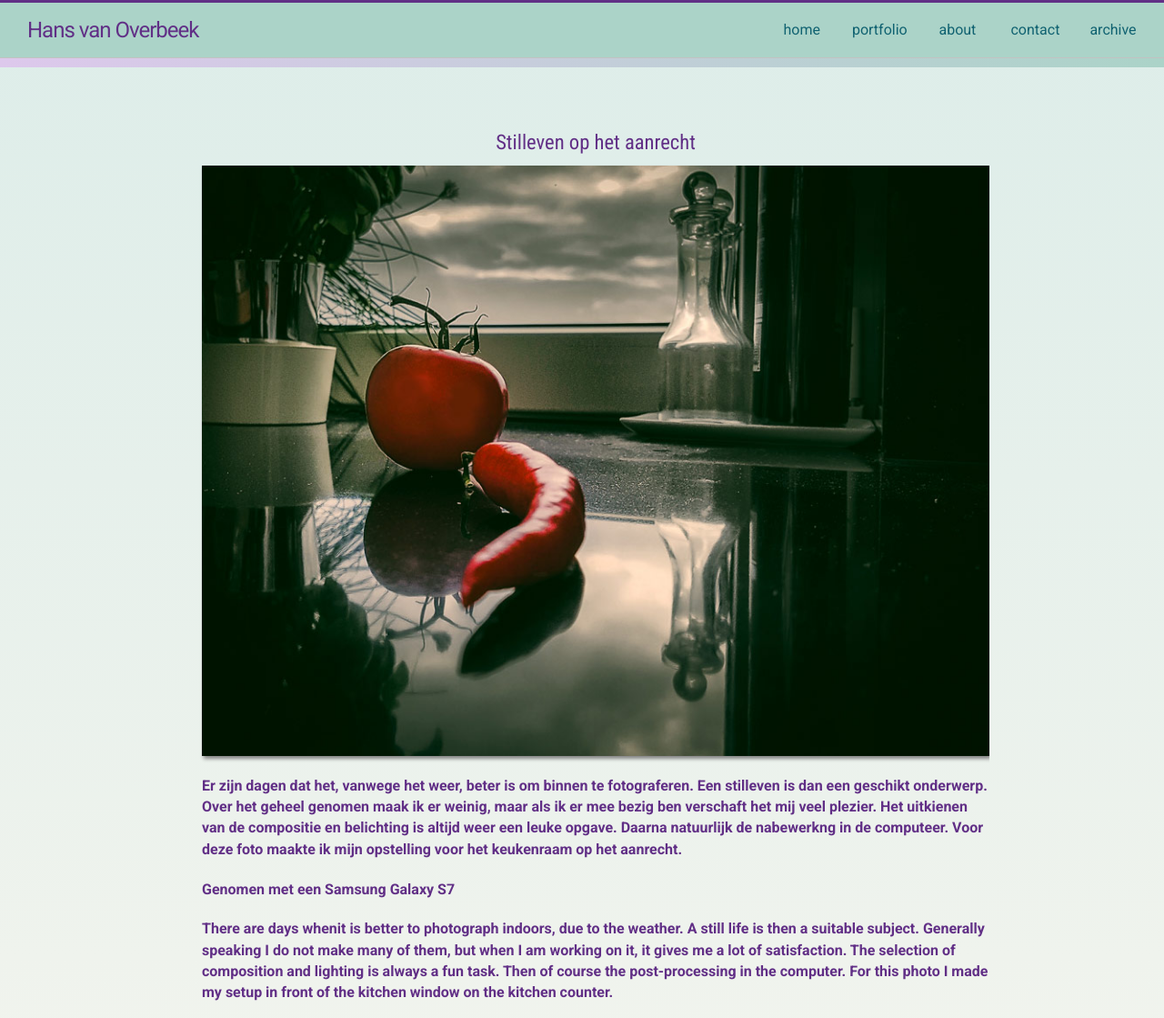
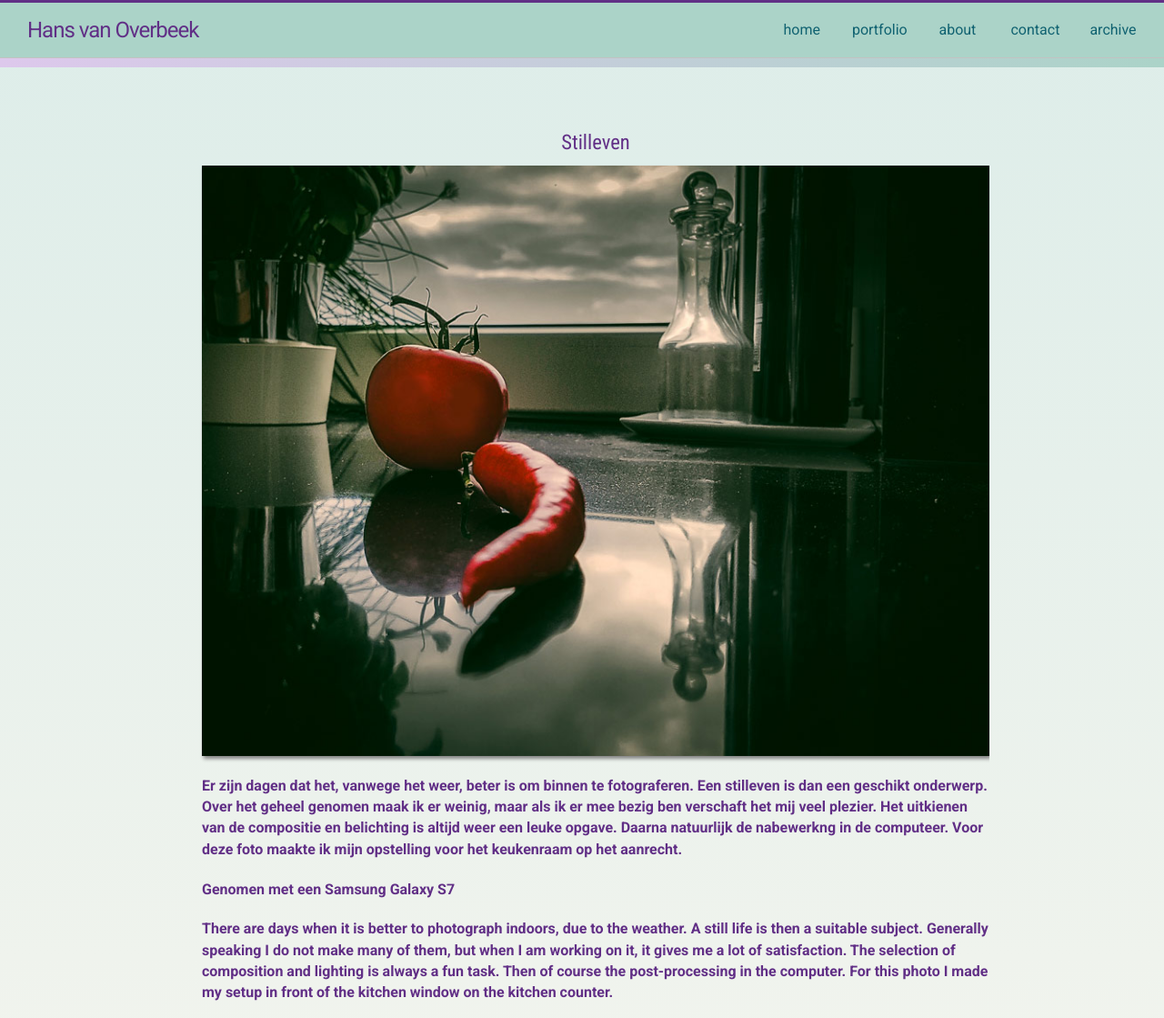
Before and after one commit to hansvanoverbeek/photoblog, a Jekyll site: the page built from _posts/2017-11-26-stilleven.md, in a window 1280 px wide. Shown: the top 1119 px of the page at 91% size. Built offline with Jekyll 4.4.1, drawn with Linux system fonts in a browser that asks for light colours; comment, search, counter and statistics services are not loaded.

Commit message:
hernieuwde versie

```diff
--- a/_posts/2017-11-26-stilleven.md
+++ b/_posts/2017-11-26-stilleven.md
@@ -1,6 +1,6 @@
 ---
 layout: post
-title: Stilleven op het aanrecht
+title: Stilleven
 category: diverse
 ---
 
@@ -10,6 +10,6 @@ Er zijn dagen dat het, vanwege het weer, beter is om binnen te fotograferen. Een
 
 Genomen met een Samsung Galaxy S7
 
-There are days whenit is better to photograph indoors, due to the weather. A still life is then a suitable subject. Generally speaking I do not make many of them, but when I am working on it, it gives me a lot of satisfaction. The selection of composition and lighting is always a fun task. Then of course the post-processing in the computer. For this photo I made my setup in front of the kitchen window on the kitchen counter.
+There are days when it is better to photograph indoors, due to the weather. A still life is then a suitable subject. Generally speaking I do not make many of them, but when I am working on it, it gives me a lot of satisfaction. The selection of composition and lighting is always a fun task. Then of course the post-processing in the computer. For this photo I made my setup in front of the kitchen window on the kitchen counter.
 
 {% include share-page.html %}
--- a/sitemap.xml
+++ b/sitemap.xml
@@ -1,6 +1,5 @@
 <?xml version="1.0" encoding="UTF-8"?>
 <urlset xmlns:xsi="http://www.w3.org/2001/XMLSchema-instance" xsi:schemaLocation="http://www.sitemaps.org/schemas/sitemap/0.9 http://www.sitemaps.org/schemas/sitemap/0.9/sitemap.xsd" xmlns="http://www.sitemaps.org/schemas/sitemap/0.9">
-
   <url>
       <loc>https://hansvanoverbeek.github.io/photoblog/diverse/2017/11/26/stilleven/</loc>
       <lastmod>2017-11-26T12:46:05+02:00</lastmod>
```
